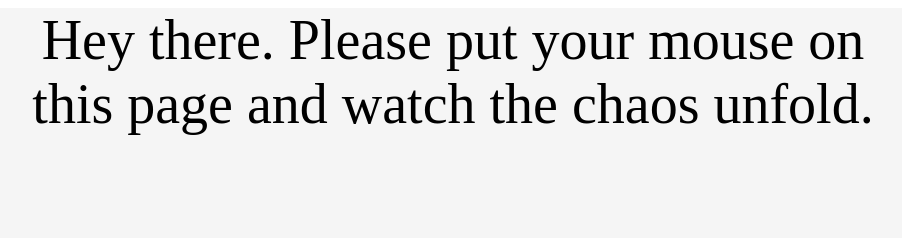
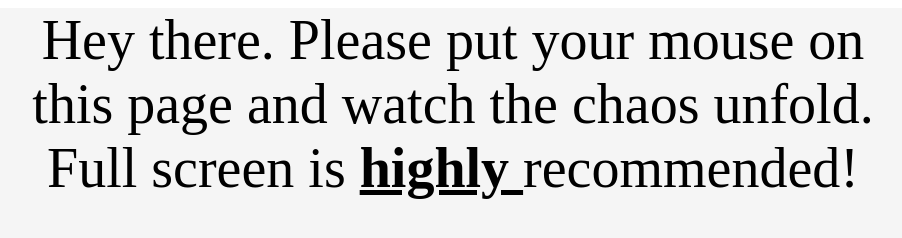
Before and after one commit to origamitician/notavirus1, a plain HTML site: page index.html in a window 1280 px wide. Shown: the top 238 px of the page, without its empty margins (187-1089 px from the left). Drawn offline with Linux system fonts and the light colour scheme.

Commit message:
fixed a small bug

```diff
--- a/index.html
+++ b/index.html
@@ -10,7 +10,7 @@
 </head>
 <body>
     <div id = 'hitbox'>
-        Hey there. Please put your mouse on this page and watch the chaos unfold.
+        Hey there. Please put your mouse on this page and watch the chaos unfold. Full screen is <b><u>highly </u></b> recommended!
     </div>
 
 
```
